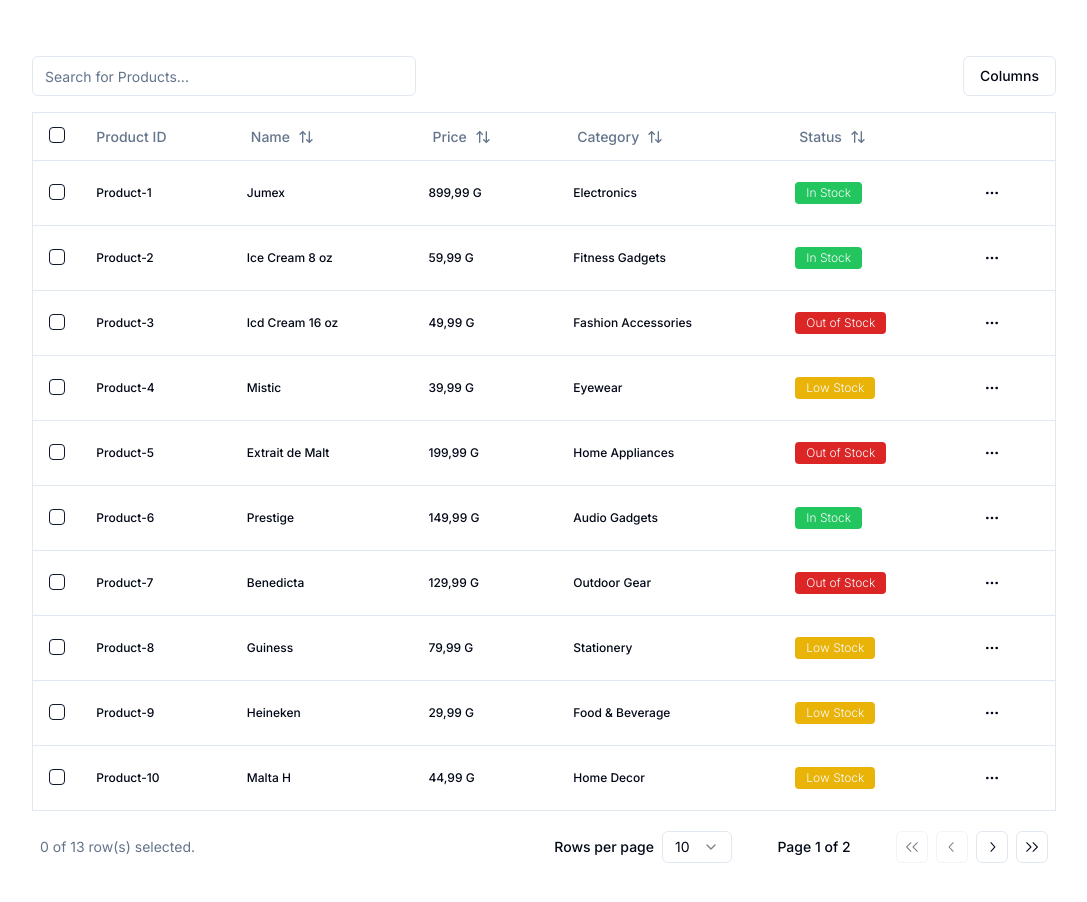
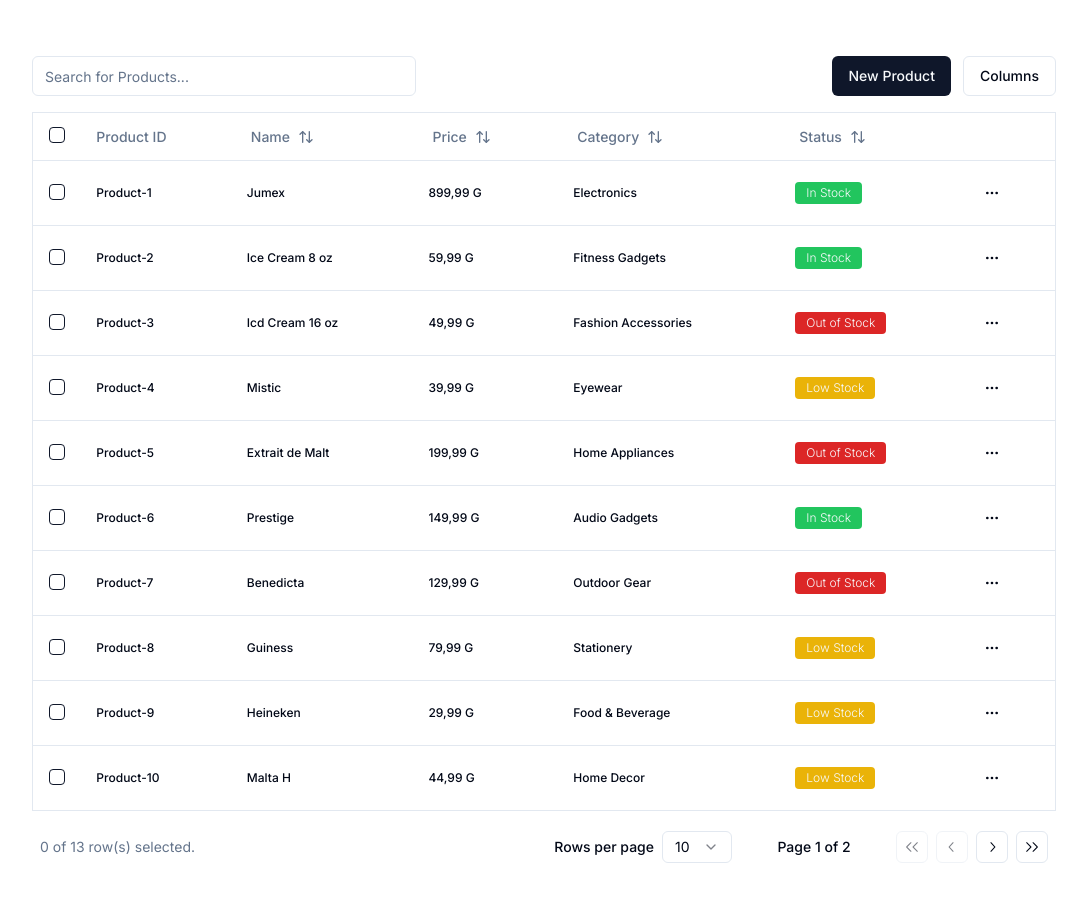
Before and after one commit to codewithmortensen/rcommunication, a Next.js app: page / in a window 1280 px wide. Shown: the top 902 px of the page, without its empty margins (96-1183 px from the left). Built offline with nearby package versions, Linux system fonts and the light colour scheme.

Commit message:
Add the button create new product

```diff
--- a/app/inventory/components/ProductTable.tsx
+++ b/app/inventory/components/ProductTable.tsx
@@ -1,6 +1,6 @@
 'use client';
 
-import { Button } from '@/components/ui/button';
+import { Button, buttonVariants } from '@/components/ui/button';
 import {
   DropdownMenu,
   DropdownMenuCheckboxItem,
@@ -30,6 +30,8 @@ import {
 } from '@tanstack/react-table';
 import { useState } from 'react';
 import { DataTablePagination } from './DataPaginations';
+import Link from 'next/link';
+import { cn } from '@/lib/utils';
 
 interface ProductTableProps<TData, TValue> {
   columns: ColumnDef<TData, TValue>[];
@@ -59,7 +61,7 @@ const ProductTable = <TData, TValue>({
   });
   return (
     <div>
-      <div className='flex items-center py-4'>
+      <div className='flex items-center py-4 justify-between'>
         <Input
           placeholder='Search for Products...'
           value={(table.getColumn('name')?.getFilterValue() as string) ?? ''}
@@ -68,6 +70,17 @@ const ProductTable = <TData, TValue>({
           }
           className='max-w-sm'
         />
+
+        <div>
+          <Link
+            href='/'
+            className={cn(
+              buttonVariants({ variant: 'default' }),
+              'mr-3 text-sm'
+            )}
+          >
+            New Product
+          </Link>
           <DropdownMenu>
             <DropdownMenuTrigger asChild>
               <Button variant='outline' className='ml-auto'>
@@ -94,6 +107,7 @@ const ProductTable = <TData, TValue>({
                 })}
             </DropdownMenuContent>
           </DropdownMenu>
+        </div>
       </div>
       <Table className='rounded-sm border'>
         <TableHeader>
```
Lines whose indentation alone changed are shown as unchanged.
